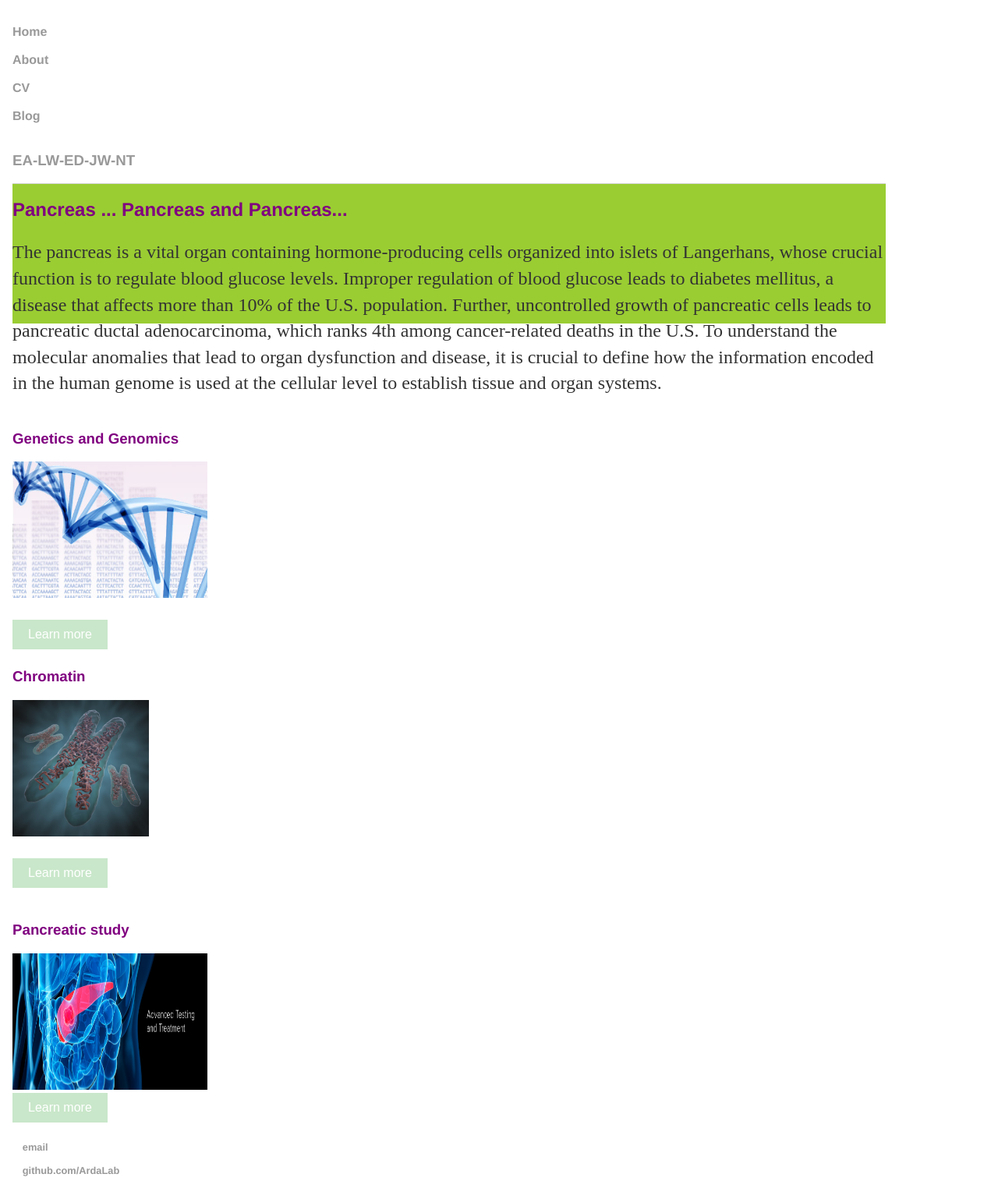
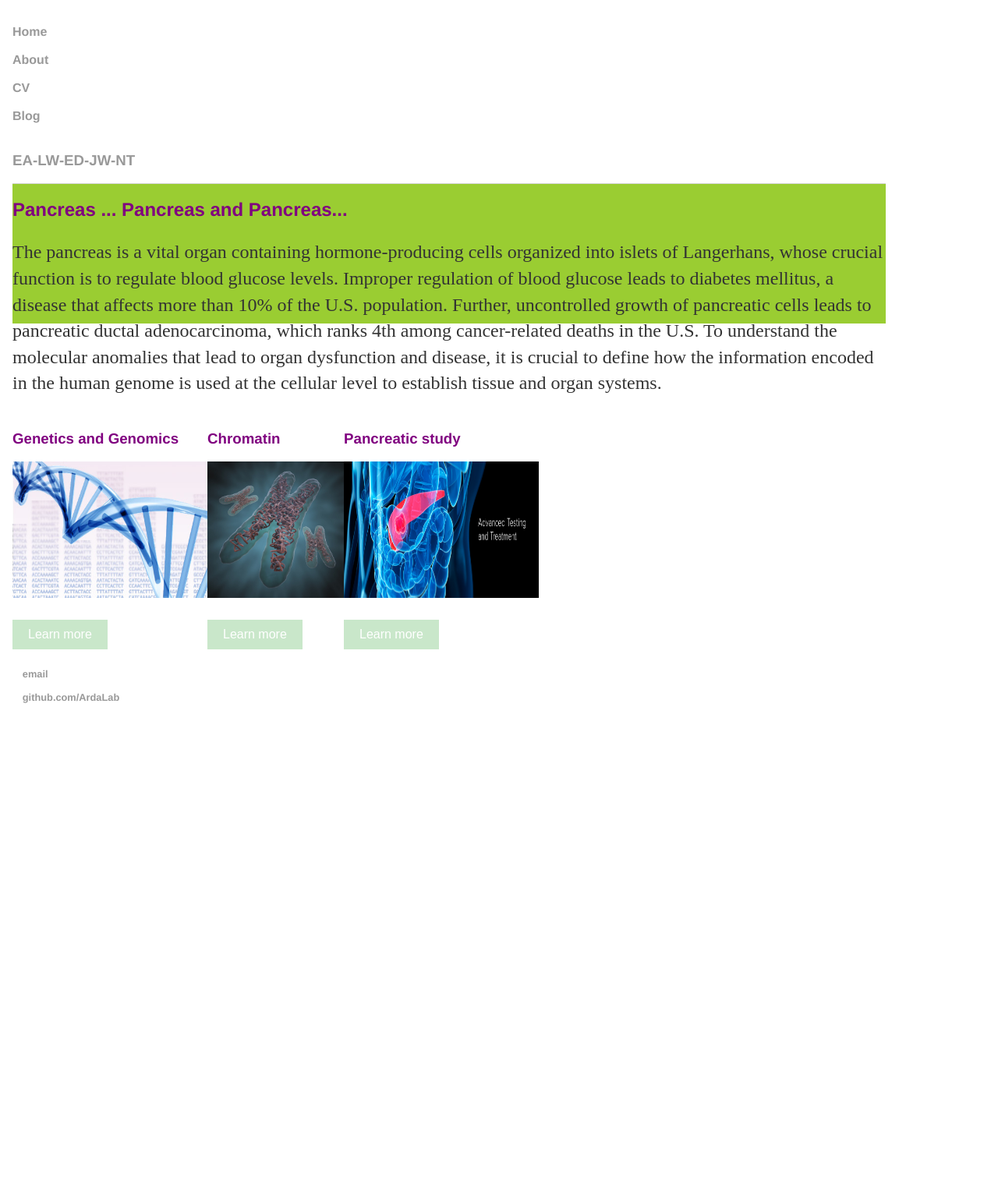
Before and after one commit to ArdaLab-DevG/ArdaLab-DevG, a Jekyll site: the page built from about/index.html, in a window 1280 px wide. Shown: the whole page at 78% size. Built offline with Jekyll 4.4.1, drawn with Linux system fonts in a browser that asks for light colours; after the commit the page ends 917 px from its top, so only the background shows below that.

Commit message:
Update index.html

```diff
--- a/about/index.html
+++ b/about/index.html
@@ -7,27 +7,29 @@ title: Something about Our Lab
 Improper regulation of blood glucose leads to diabetes mellitus, a disease that affects more than 10% of the U.S. population.
 Further, uncontrolled growth of pancreatic cells leads to pancreatic ductal adenocarcinoma, which ranks 4th among cancer-related deaths in the U.S.
 To understand the molecular anomalies that lead to organ dysfunction and disease, it is crucial to define how the information encoded in the human genome is used at the cellular level to establish tissue and organ systems.</p>
-<div position>
+
+<div class="1">
  <h3>Genetics and Genomics</h3>
  <a href="https://irp.nih.gov/our-research/scientific-focus-areas/genetics-and-genomics">
   <img src="/assets/pics/GeneExp.jpg" width="250" height="175"> </a>
-
  <p>
    <a href="https://irp.nih.gov/our-research/scientific-focus-areas/genetics-and-genomics"> <button class="button">
     Learn more</button> </a>
  </p>
+</div>
 
- <h3>Chromatin</h3>
+<div class="2">
+<h3>Chromatin</h3>
  <img src="/assets/pics/Chromatin.jpg" width="175" height="175">
  <p>
   <a href="https://irp.nih.gov/our-research/scientific-focus-areas/rna-biology"> <button class="button">
    Learn more</button></a>
  </p>
+</div>
 
-  <div>
+<div class="3">
  <h3>Pancreatic study</h3>
  <img src="/assets/pics/pancreas-banner1.jpg" width="250" height="175">
-</div>
  <p>
   <a href="https://ccr.cancer.gov/Laboratory-of-Receptor-Biology-and-Gene-Expression/h-efsun-arda"> <button class="button">
   Learn more</button></a>
```
